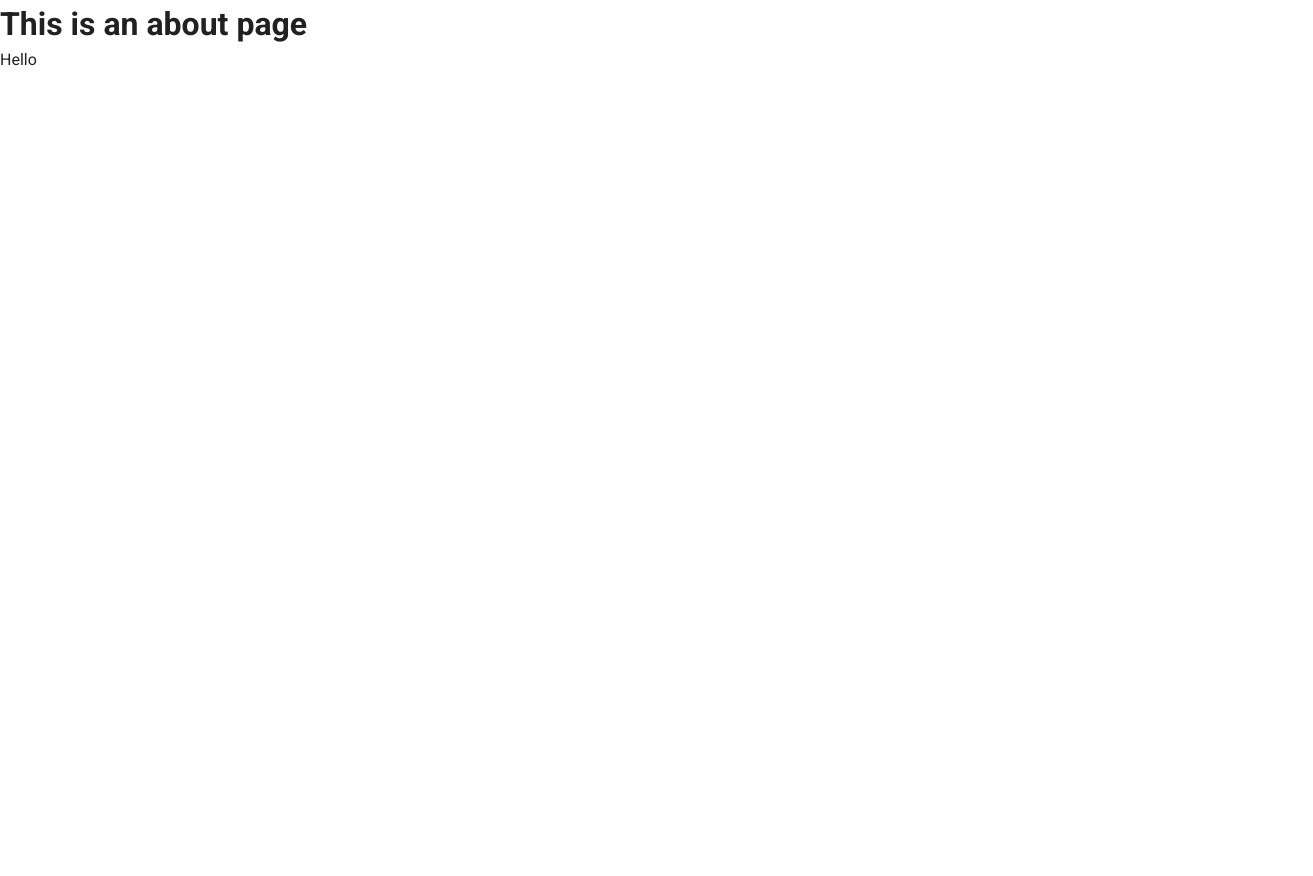
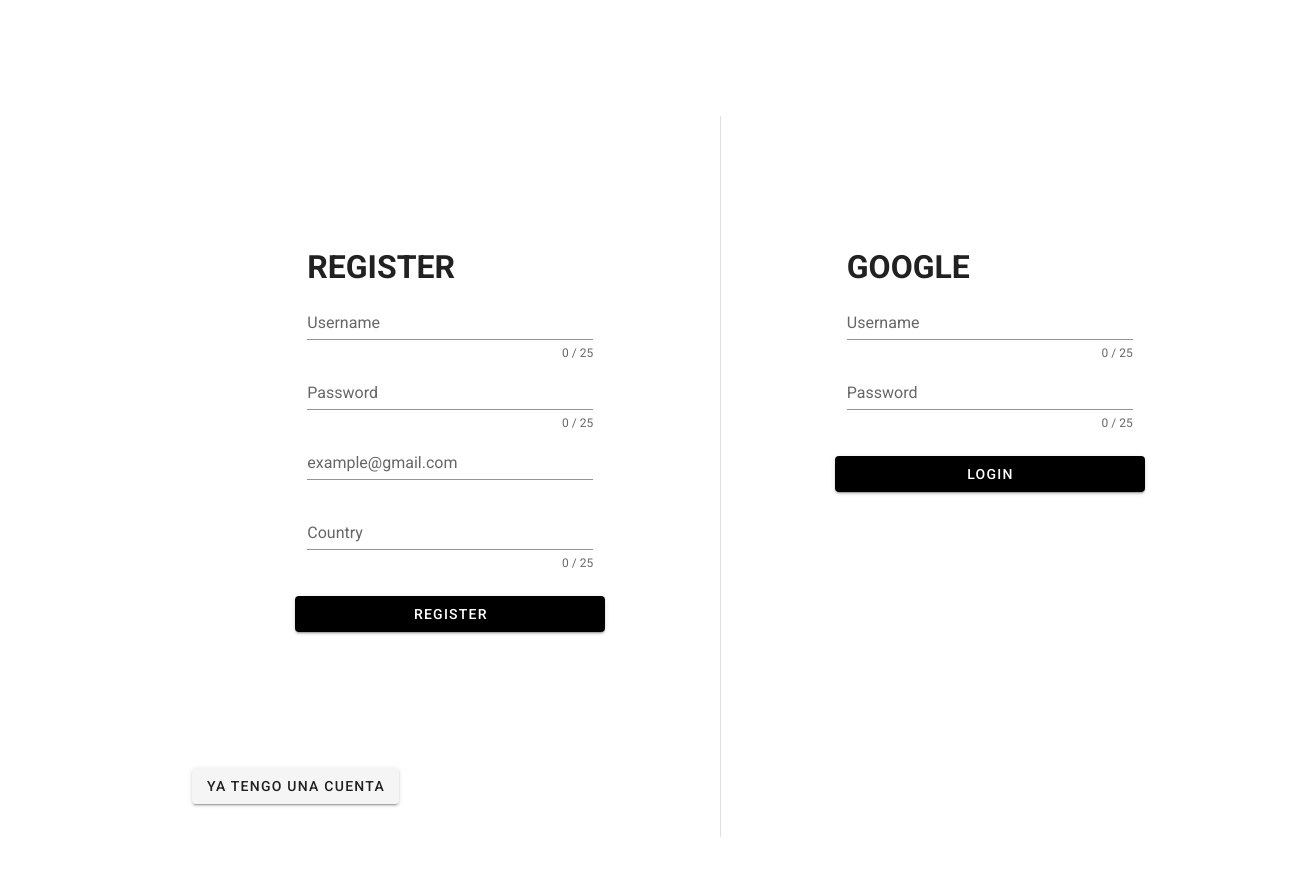
Before and after one commit to sergioaliagajabalera/LaMoscaOnline-Vue, a Vue app: page /about in a window 1280 px wide. Shown: the top 876 px of the page, 1313 px wide, since content can reach past the window. Before the commit the page ends 800 px from the top, so only its background shows below. Built offline with nearby package versions, Linux system fonts and the light colour scheme.

Commit message:
template login,register, completed, Start Principal

```diff
--- a/src/router/index.js
+++ b/src/router/index.js
@@ -1,7 +1,7 @@
 import Vue from "vue";
 import VueRouter from "vue-router";
 import Home from "../views/Home.vue";
-
+import Principal from "../views/Principal.vue";
 Vue.use(VueRouter);
 
 const routes = [
@@ -19,6 +19,11 @@
     component: () =>
       import(/* webpackChunkName: "about" */ "../views/About.vue"),
   },
+  {
+    path: "/principal",
+    name: "Principal",
+    component: Principal,
+  },
 ];
 
 const router = new VueRouter({
--- a/src/views/About.vue
+++ b/src/views/About.vue
@@ -1,6 +1,83 @@
 <template>
-  <div class="about">
-    <h1>This is an about page</h1>
-    <p>Hello</p>
-  </div>
+  <v-container style="margin:5% 10%; padding:5%"  >
+    <v-row>
+    <v-col md="6">
+      <v-form v-model="valid">
+        <v-container>
+          <h1>REGISTER</h1>
+          <v-text-field  v-model="username" :rules="nameRules" :counter="25" label="Username" required></v-text-field>
+          <v-text-field  type="password" id="password" v-model="password" :rules="nameRules" :counter="25" label="Password" required></v-text-field>
+          <v-text-field  id="email" v-model="email" :rules="emailRules" label="example@gmail.com" required></v-text-field>
+          <v-text-field  v-model="country" :rules="nameRules" :counter="25" label="Country" required></v-text-field>
+        </v-container>
+         <v-btn  style color="black" width="100%" class="mr-4 white--text" v-on:click="formSubmit()">
+            REGISTER
+          </v-btn>
+      </v-form>
+      <v-btn to="/" >Ya tengo una cuenta</v-btn>
+    </v-col>
+    <v-divider
+  vertical
+></v-divider>
+    <v-col md="6">
+      <v-form v-model="valid">
+        <v-container>
+          <h1 >GOOGLE</h1>
+          <v-text-field v-model="firstname" :rules="nameRules" :counter="25" label="Username" required></v-text-field>
+          <v-text-field v-model="lastname" :rules="nameRules" :counter="25" label="Password" required></v-text-field>
+        </v-container>
+         <v-btn  style color="black" width="100%" class="mr-4 white--text"  @click="submit">
+            LOGIN
+          </v-btn>
+      </v-form>
+    </v-col>
+    </v-row>
+
+  </v-container>
 </template>
+<script>
+import axios from "axios";
+
+export default {
+ data () {
+    return {
+      axios:axios,
+      username: '',
+      password: '',
+      email: '',
+      country: '',
+    }
+  },
+  name: "About",
+
+  components: {
+
+  },
+
+  methods:{
+    hello() {
+      this.axios
+      .get('http://localhost:4000/hello')
+      .then(response => console.log(response.data))
+    },
+
+    formSubmit() {
+      var form={
+        username:this.username,
+        password:this.password,
+        email:this.email,
+        country:this.country
+      }
+      axios.post('http://localhost:4000/register',
+        form,
+      ).then((response)=>{
+        if(response.data.status==3) console.log(response.data.data);
+        else if(response.data.status==0) console.log(response.data.data);
+        else{
+          location.replace('/');
+        }
+      })
+    }
+  }
+};
+</script>
--- a/src/views/Home.vue
+++ b/src/views/Home.vue
@@ -6,7 +6,7 @@
         <v-container>
           <h1>LOGIN</h1>
           <v-text-field  v-model="username" :rules="nameRules" :counter="25" label="Username" required></v-text-field>
-          <v-text-field id="password" v-model="password" :rules="nameRules" :counter="25" label="Password" required></v-text-field>
+          <v-text-field  type="password" id="password" v-model="password" :rules="nameRules" :counter="25" label="Password" required></v-text-field>
         </v-container>
          <v-btn  style color="black" width="100%" class="mr-4 white--text" v-on:click="formSubmit()">
             LOGIN
@@ -66,7 +66,15 @@
       axios.post('http://localhost:4000/login',
         form,
       ).then((response)=>{
-        console.log(response);
+        if(response.data.status==3) console.log(response.data.data);
+        else if(response.data.status==0) console.log(response.data.data);
+        else{
+          console.log('holl');
+          localStorage.setItem('username', response.data.data[0].username);
+          localStorage.setItem('rol',response.data.data[0].rol);
+          console.log(response.data.data[0]);
+          location.replace('/principal');
+        }
       })
     }
   }
--- /dev/null
+++ b/src/views/Principal.vue
@@ -0,0 +1,77 @@
+<template>
+    <v-container style="margin:0% padding:0%; border:0%" fluid grid-list-lg text-lg-left >
+        <v-toolbar white prominent>
+        <v-app-bar-nav-icon></v-app-bar-nav-icon>
+
+        <v-toolbar-title>La Mosca Online</v-toolbar-title>
+
+        <v-spacer></v-spacer>
+
+        <v-btn icon v-on:click="logout()">
+            <v-icon>mdi-export</v-icon>
+        </v-btn>
+        </v-toolbar>
+        <v-carousel>
+            <v-carousel-item
+            v-for="(item,i) in items" :key="i"
+            :src="item.src"
+            reverse-transition="fade-transition"
+            transition="fade-transition">
+            <div class="display-3">Slide {{ i + 1 }}</div>
+            </v-carousel-item>
+        </v-carousel>
+        <v-container style="margin:0% padding:0%; border:0%">
+        <p>{{username}}</p>
+        <p>{{rol}}</p>
+        <v-card class="mx-auto" max-width="400">
+            <v-img class="white--text align-end" height="200px" src="https://images.unsplash.com/photo-1619869300502-ac8d409e7635?ixid=MnwxMjA3fDB8MHxwaG90by1wYWdlfHx8fGVufDB8fHx8&ixlib=rb-1.2.1&auto=format&fit=crop&w=334&q=80">
+            </v-img>
+            <v-card-title class="text--primary ">Juega con tus amigos</v-card-title>
+            <v-card-subtitle class="pb-0">La Mosca Online</v-card-subtitle>
+            <v-card-actions>
+                <v-btn color="orange" text>JUGAR</v-btn>
+            </v-card-actions>
+        </v-card>
+        </v-container>
+    </v-container>
+</template>
+
+<script>
+import axios from "axios";
+export default {
+data () {
+    return {
+      axios:axios,
+      username: localStorage.getItem('username'),
+      rol: localStorage.getItem('rol'),
+      items:[
+          {src:'https://images.pexels.com/photos/262333/pexels-photo-262333.jpeg?auto=compress&cs=tinysrgb&dpr=2&h=650&w=940'},
+         {src:'https://images.pexels.com/photos/1831114/pexels-photo-1831114.jpeg?auto=compress&cs=tinysrgb&dpr=2&h=650&w=940'} ]
+    }
+  },
+  name: "Principal",
+  methods:{
+    logout() {
+        console.log("holla");
+        var form={
+            username:this.username,
+        }
+        axios.post('http://localhost:4000/logout',
+            form,
+        ).then((response)=>{
+            if(response.data.status==3) console.log(response.data.data);
+            else if(response.data.status==0) console.log(response.data.data);
+            else{
+                localStorage.removeItem('username');
+                localStorage.removeItem('rol');
+                location.replace('/');
+            }
+        })
+    }
+  }
+}
+</script>
+
+<style>
+
+</style>
```
